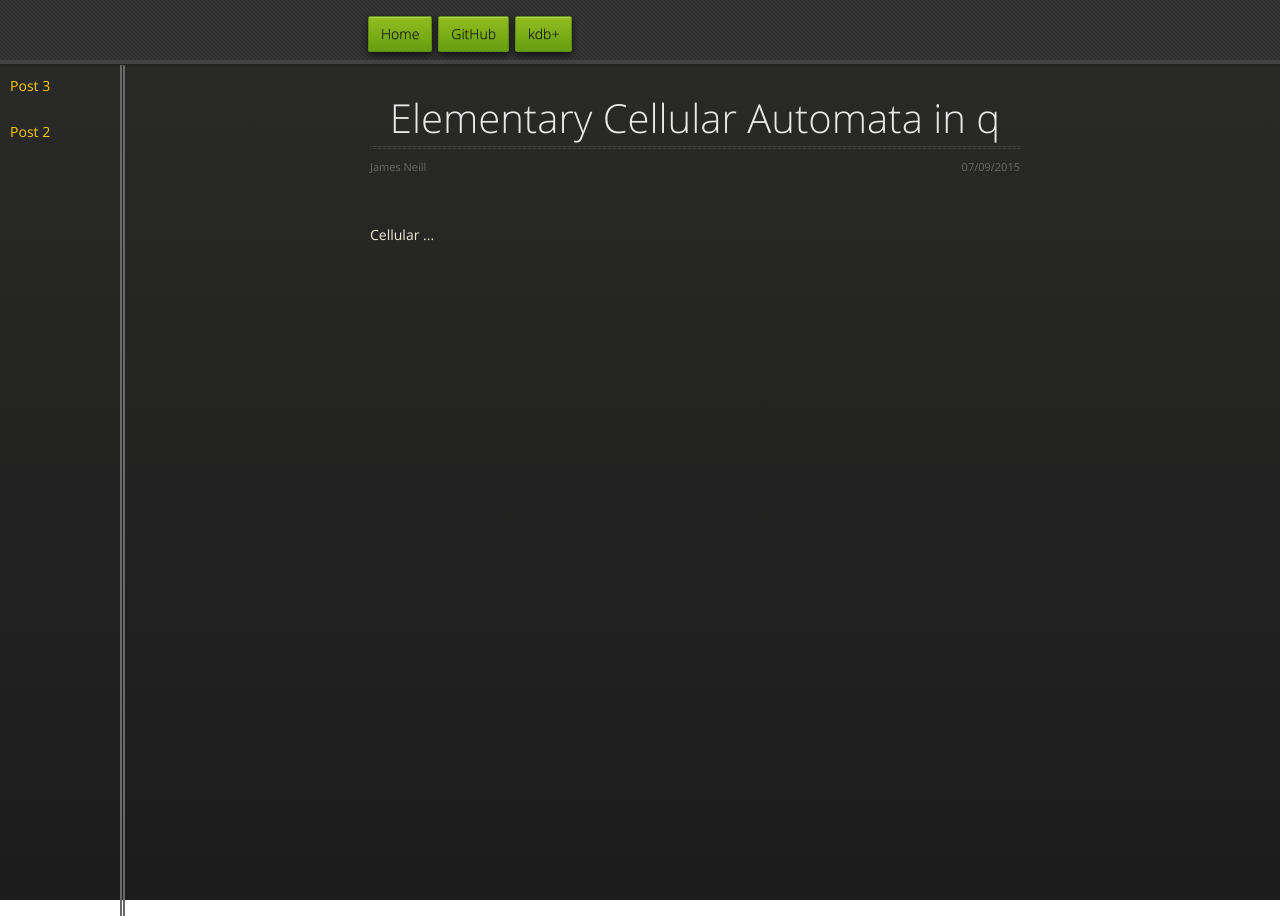
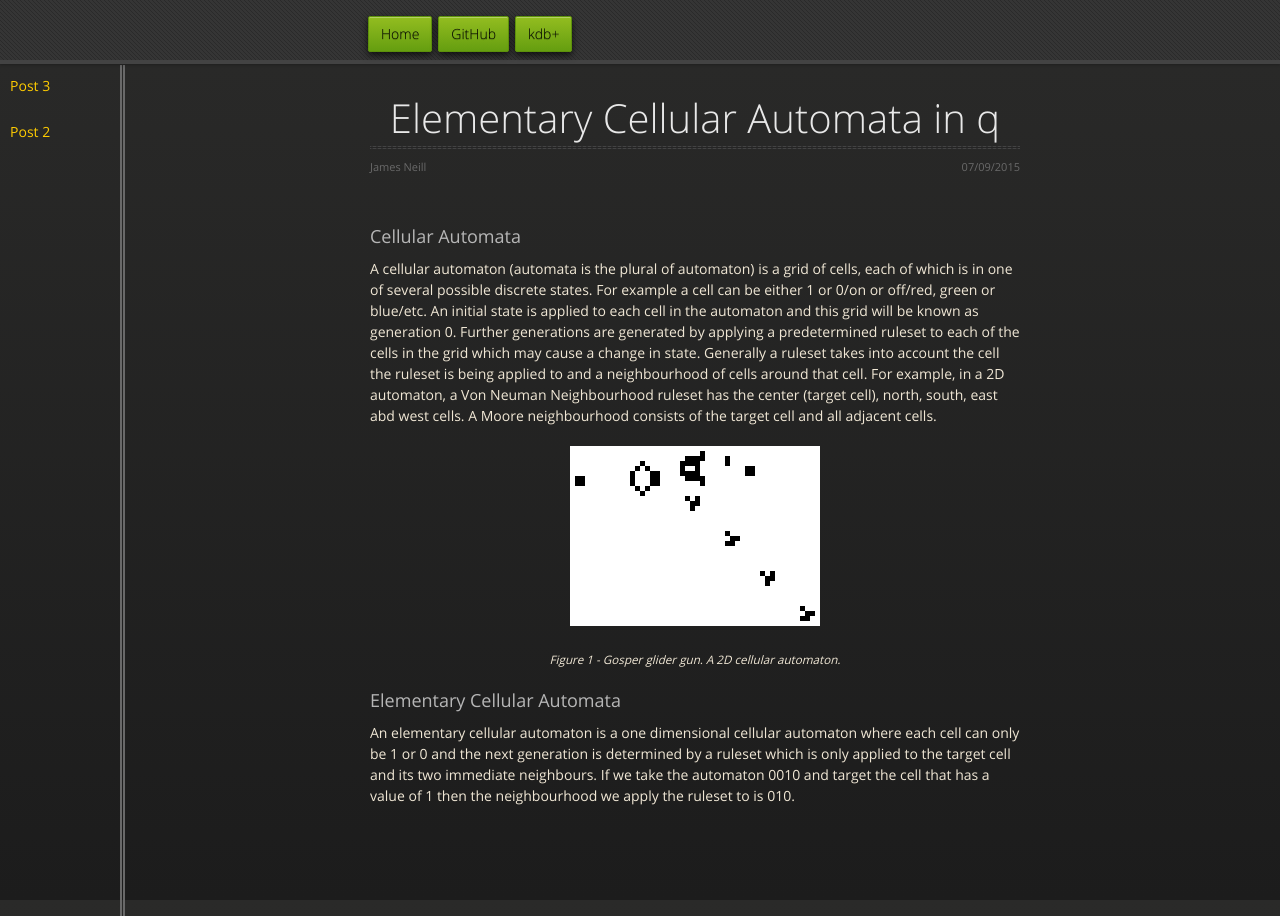
Before and after one commit to jpneill/jpneill.github.io, a Jekyll site: the page posts/CA.html, which Jekyll copies as it is, in a window 1280 px wide. Built offline with Jekyll 4.4.1, drawn with Linux system fonts in a browser that asks for light colours; nearby versions of some CDN libraries.

Commit message:
Add Gosper glider gun image and update CA.html

```diff
--- a/posts/CA.html
+++ b/posts/CA.html
@@ -32,7 +32,7 @@
       <ul>
         <li><a href="#">Post 3</a></li>
         <li><a href="http://jpneill.github.io/posts/Lin_Reg.html">Post 2</a></li>
-      <ul>
+      </ul>
     </div>
     <div id="header">
         <nav class="postheader">
@@ -51,7 +51,14 @@
           <span class="credits left">James Neill</span>
           <span class="credits right">07/09/2015</span>
         </div>
-        <p>Cellular ...</p>
+        <h3>Cellular Automata</h3>
+          <p>A cellular automaton (automata is the plural of automaton) is a grid of cells, each of which is in one of several possible discrete states. For example a cell can be either 1 or 0/on or off/red, green or blue/etc. An initial state is applied to each cell in the automaton and this grid will be known as generation 0. Further generations are generated by applying a predetermined ruleset to each of the cells in the grid which may cause a change in state. Generally a ruleset takes into account the cell the ruleset is being applied to and a neighbourhood of cells around that cell. For example, in a 2D automaton, a Von Neuman Neighbourhood ruleset has the center (target cell), north, south, east abd west cells. A Moore neighbourhood consists of the target cell and all adjacent cells.</p>
+        <figure class="cdiag">
+          <p><img src="../images/Gospers_glider_gun.gif" alt="Gosper's glider gun"></p>
+          <p>Figure 1 - Gosper glider gun. A 2D cellular automaton.</p>
+        </figure>
+        <h3>Elementary Cellular Automata</h3>
+        <p>An elementary cellular automaton is a one dimensional cellular automaton where each cell can only be 1 or 0 and the next generation is determined by a ruleset which is only applied to the target cell and its two immediate neighbours. If we take the automaton 0010 and target the cell that has a value of 1 then the neighbourhood we apply the ruleset to is 010.</p>
       </section>
     </div>
     </div>
--- a/stylesheets/styles.css
+++ b/stylesheets/styles.css
@@ -881,3 +881,10 @@ section #title .credits.right {
     display: none;
   }
 }
+
+figure.cdiag p {
+  text-align: center;
+  font-style: italic;
+  font-size: smaller;
+  text-indent: 0;
+}
```
Also changed, not shown: images/Gospers_glider_gun.gif (added).
